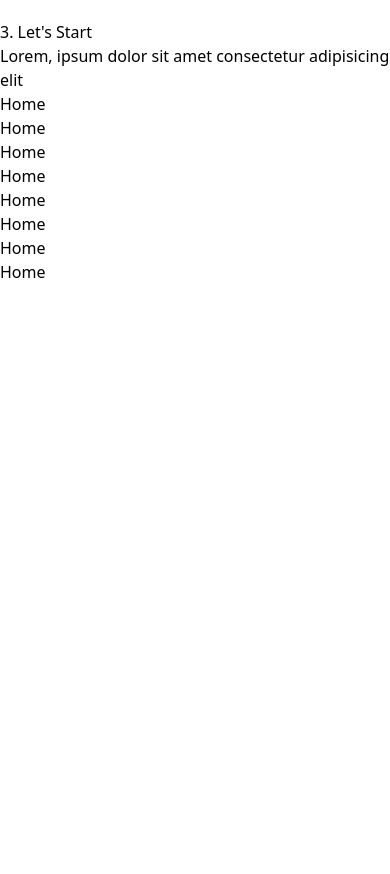
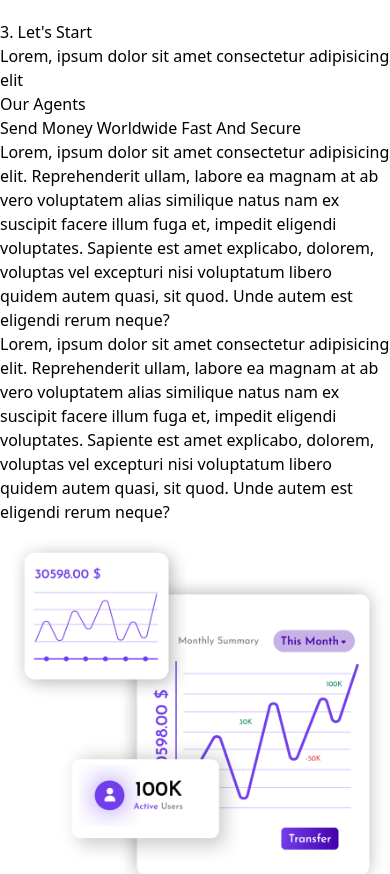
Before and after one commit to Cxvarisorka/lulini-bank-frontend, a React (Vite) app: page / in a window 390 px wide. Shown: the part 6675-7549 px from the top of the page. Before the commit the page ends 6959 px from the top, so only its background shows below. Built offline with nearby package versions, Linux system fonts and the light colour scheme; no server answers.

Commit message:
small changes

```diff
--- a/src/components/hero.jsx
+++ b/src/components/hero.jsx
@@ -5,10 +5,10 @@ import shape from '../assets/shape.png';
 const Hero = () => {
     return (
         <div className="w-full bg-gradient-to-l from-purple-200 to-purple-50 md:py-36 py-10 ">
-            <div className="2xl:container flex justify-between items-center sm:flex-row flex-col mx-auto px-3 h-full gap-11">
+            <div className="2xl:container flex justify-between items-center sm:flex-row flex-col mx-auto px-3 h-full gap-10">
                 <div className="sm:w-2/3 w-full overflow-hidden py-5 flex justify-center flex-col gap-10 relative">
-                    <img src={shape} className="absolute animate-[spin_70s_linear_infinite]"/>
-                    <h1 className="text-gray-700 xl:text-5xl md:text-4xl text-2xl font-bold">Transfer Your Money At Secure and fastestTransfer Your Remittance At Secure and fastest</h1>
+                    <img src={shape} className="absolute animate-[spin_70s_linear_infinite] z-0"/>
+                    <h1 className="text-gray-700 xl:text-5xl md:text-4xl text-2xl font-bold z-10">Transfer Your Money At Secure and fastestTransfer Your Remittance At Secure and fastest</h1>
                     <p className="text-sm md:text-base lg:text-lg text-gray-700 font-medium z-10">Lorem, ipsum dolor sit amet consectetur adipisicing elit. Expedita vero eius exercitationem nesciunt iusto quasi facere impedit quas vel? Impedit vel laudantium necessitatibus fugiat.</p>
                     <div className="flex items-center gap-9 z-10">
                         <Link to={'/signup'} className='bg-purple-500 hover:bg-purple-600 transition duration-300 sm:px-6 px-3 sm:py-3 py-2 text-white rounded-full' aria-label="Go to signup page">Get Started</Link>
--- a/src/components/howitwork.jsx
+++ b/src/components/howitwork.jsx
@@ -5,7 +5,7 @@ const Part = ({icon,title, text}) => {
         <div className='flex flex-col gap-2'>
             <p className='text-purple-500'>{icon}</p>
             <p className='xl:text-2xl text-xl font-bold text-gray-700'>{title}</p>
-            <p className='text-gray-500 font-medium'>{text}</p>
+            <p className='text-gray-600 font-medium'>{text}</p>
         </div>
     )
 }
@@ -47,8 +47,8 @@ const HowItWork = () => {
                         <p className="text-gray-700 xl:text-5xl md:text-4xl text-2xl font-bold">Transfer Money Across<br/> The World In Real Time</p>
                     </div>
 
-                    <p className='font-semibold text-gray-500'>Lorem, ipsum dolor sit amet consectetur adipisicing elit. Reprehenderit ullam, labore ea magnam at ab vero voluptatem alias similique natus nam ex suscipit facere illum fuga et, impedit eligendi voluptates. Sapiente est amet explicabo, dolorem, voluptas vel excepturi nisi voluptatum libero quidem autem quasi, sit quod. Unde autem est eligendi rerum neque?</p>
-                    <p className='font-semibold text-gray-500'>Lorem, ipsum dolor sit amet consectetur adipisicing elit. Reprehenderit ullam, labore ea magnam at ab vero voluptatem alias similique natus nam ex suscipit facere illum fuga et, impedit eligendi voluptates. Sapiente est amet explicabo, dolorem, voluptas vel excepturi nisi voluptatum libero quidem autem quasi, sit quod. Unde autem est eligendi rerum neque?</p>
+                    <p className='font-semibold text-gray-600'>Lorem, ipsum dolor sit amet consectetur adipisicing elit. Reprehenderit ullam, labore ea magnam at ab vero voluptatem alias similique natus nam ex suscipit facere illum fuga et, impedit eligendi voluptates. Sapiente est amet explicabo, dolorem, voluptas vel excepturi nisi voluptatum libero quidem autem quasi, sit quod. Unde autem est eligendi rerum neque?</p>
+                    <p className='font-semibold text-gray-600'>Lorem, ipsum dolor sit amet consectetur adipisicing elit. Reprehenderit ullam, labore ea magnam at ab vero voluptatem alias similique natus nam ex suscipit facere illum fuga et, impedit eligendi voluptates. Sapiente est amet explicabo, dolorem, voluptas vel excepturi nisi voluptatum libero quidem autem quasi, sit quod. Unde autem est eligendi rerum neque?</p>
                     <div className='flex xl:gap-7 gap-10 sm:flex-row flex-col'>
                         {mainObjs.map((obj) => {
                             return (
--- /dev/null
+++ b/src/components/ouragents.jsx
@@ -0,0 +1,19 @@
+import ourImg from '../assets/b2.png'
+const OurAgents = () => {
+    return (
+        <div className="2xl:container mx-auto md:py-24 py-16 flex md:flex-row flex-col items-center  gap-8 px-3">
+            <div className="flex flex-col md:w-1/2 gap-12">
+                <div className='flex flex-col gap-5'>
+                    <p className="uppercase text-purple-500 font-bold xl:text-2xl md:text-xl text-lg">Our Agents</p>
+                    <p className="text-gray-700 xl:text-5xl md:text-4xl text-2xl font-bold">Send Money Worldwide Fast And Secure</p>
+                </div>
+
+                <p className="font-semibold text-gray-600">Lorem, ipsum dolor sit amet consectetur adipisicing elit. Reprehenderit ullam, labore ea magnam at ab vero voluptatem alias similique natus nam ex suscipit facere illum fuga et, impedit eligendi voluptates. Sapiente est amet explicabo, dolorem, voluptas vel excepturi nisi voluptatum libero quidem autem quasi, sit quod. Unde autem est eligendi rerum neque?</p>
+                <p className="font-semibold text-gray-600">Lorem, ipsum dolor sit amet consectetur adipisicing elit. Reprehenderit ullam, labore ea magnam at ab vero voluptatem alias similique natus nam ex suscipit facere illum fuga et, impedit eligendi voluptates. Sapiente est amet explicabo, dolorem, voluptas vel excepturi nisi voluptatum libero quidem autem quasi, sit quod. Unde autem est eligendi rerum neque?</p>
+            </div>
+            <img className='md:w-1/2' src={ourImg}/>
+        </div>
+    )
+}
+
+export default OurAgents;
--- a/src/components/ourfeatures.jsx
+++ b/src/components/ourfeatures.jsx
@@ -6,7 +6,7 @@ const Feature = ({name,icon}) => {
             <p className="text-purple-500">{icon}</p>
             <div className="flex flex-col gap-3">
                 <p className="xl:text-2xl text-xl text-purple-500 font-bold">{name}</p>
-                <p className="font-semibold text-gray-500">Lorem ipsum dolor sit amet consectetur adipisicing elit. Maxime mollitia, molestiae quas vel sint commodi repudiandae consequuntur voluptatum laborum numquam blanditiis harum quisquam eius</p>
+                <p className="font-semibold text-gray-600">Lorem ipsum dolor sit amet consectetur adipisicing elit. Maxime mollitia, molestiae quas vel sint commodi repudiandae consequuntur voluptatum laborum numquam blanditiis harum quisquam eius</p>
             </div>
         </div>
     );
--- a/src/pages/home.jsx
+++ b/src/pages/home.jsx
@@ -1,5 +1,6 @@
 import Hero from "../components/hero.jsx";
 import HowItWork from "../components/howitwork.jsx";
+import OurAgents from "../components/ouragents.jsx";
 import OurFeatures from "../components/ourfeatures.jsx";
 
 const Home = () => {
@@ -8,6 +9,7 @@ const Home = () => {
             <Hero />
             <OurFeatures />
             <HowItWork />
+            <OurAgents />
             <div className=" h-96">
                 <h1>Home</h1>
                 <div className=" h-96">
```
Also changed, not shown: src/assets/b2.png (added).
